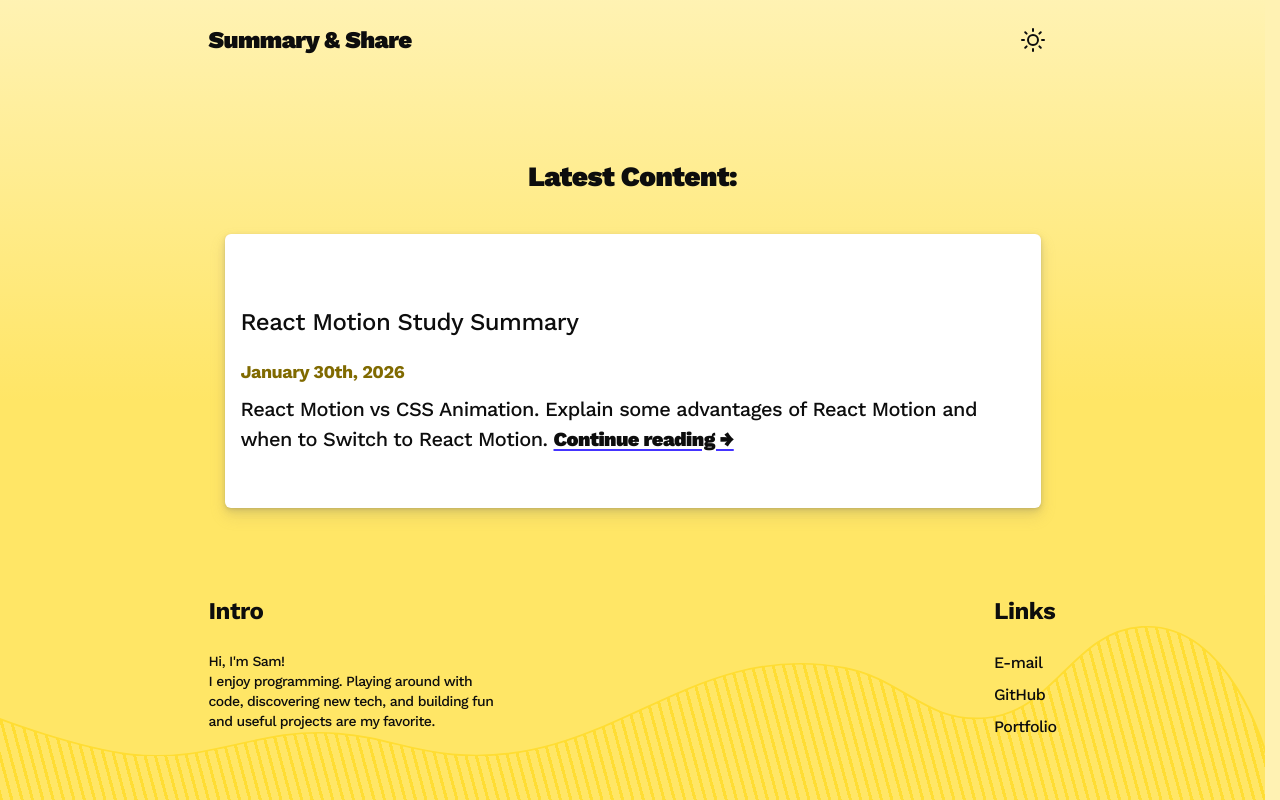
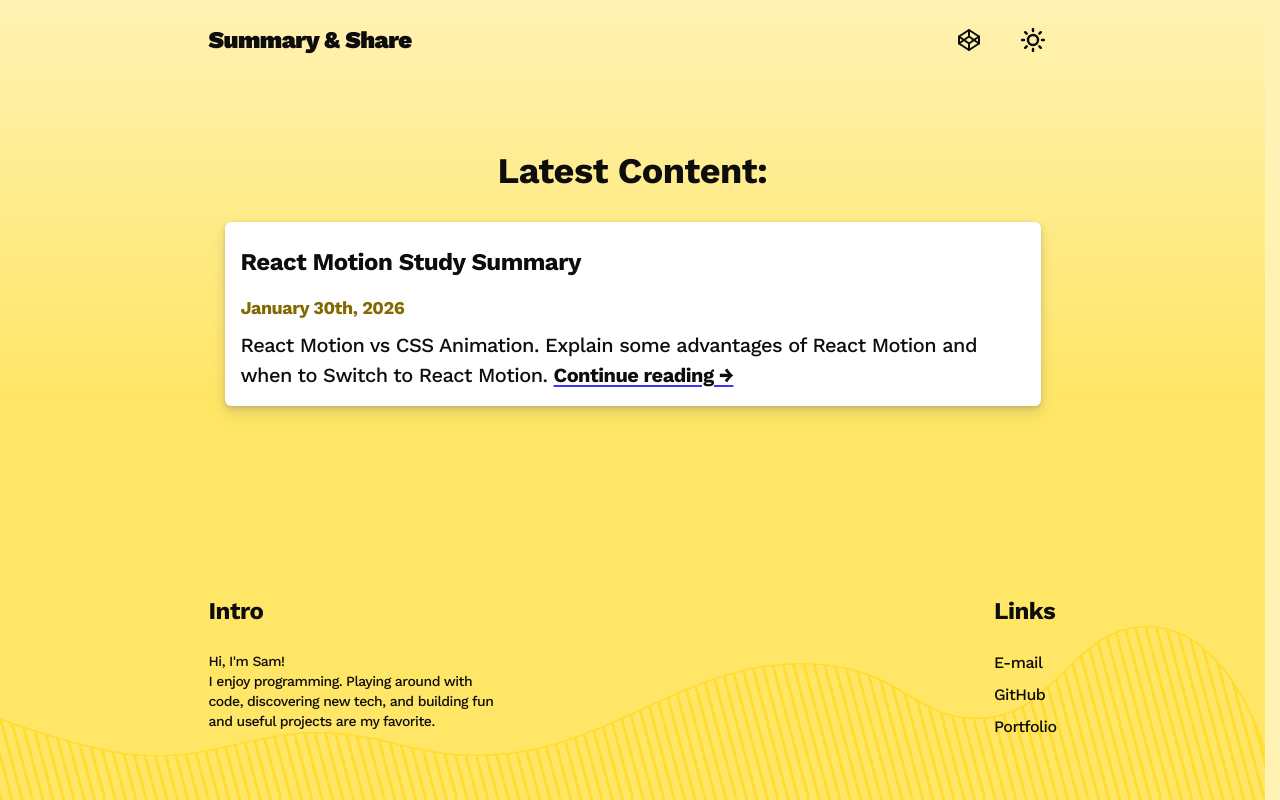
Before and after one commit to Lam-Big-Water/sam-blog-v2, a Next.js app: page / in a window 1280 px wide. Built offline with nearby package versions, Linux system fonts and the light colour scheme; no server answers; a web font is replaced by a local one.

Commit message:
refactor: adjust tag name and styles

```diff
--- a/src/app/_components/card.tsx
+++ b/src/app/_components/card.tsx
@@ -12,19 +12,25 @@ const Card = ({ slug, title, abstract, publishedOn }: PostType) => {
   const href = `/${slug}`;
   const humanizeDate = format(new Date(publishedOn), "MMMM do, yyyy");
   return (
-    <div className="p-4 rounded-md bg-primary-contrast shadow-card">
-      <h3 className="text-2xl font-bold py-2 hover:text-primary-300">
-        <Link href={href}>{title}</Link>
-      </h3>
+    <div className="flex flex-col p-4 rounded-md bg-primary-contrast shadow-card">
+      <Link
+        className="text-2xl font-bold py-2 hover:text-primary-300"
+        href={href}
+      >
+        {title}
+      </Link>
       <time
         dateTime={publishedOn}
         className="text-decorative-900 font-bold text-lg py-2"
       >
         {humanizeDate}
       </time>
-      <p className="font-medium py-2">
-        {abstract} {" "}
-        <Link className="underline font-black decoration-primary-500" href={href}>
+      <p className="m-0">
+        {abstract}{" "}
+        <Link
+          className="underline font-bold decoration-primary-500"
+          href={href}
+        >
           Continue reading →
         </Link>
       </p>
--- a/src/app/_components/header.tsx
+++ b/src/app/_components/header.tsx
@@ -1,7 +1,8 @@
 "use client";
 
 import React from "react";
-import { Rss, Sun, Moon } from "react-feather";
+import Link from "next/link";
+import { Codepen, Sun, Moon } from "react-feather";
 import Logo from "./logo";
 import Cookie from "js-cookie";
 
@@ -29,8 +30,9 @@ const Header = ({initialTheme}: {initialTheme: "light" | "dark"}) => {
       <Logo />
 
       <div className="flex gap-4 items-center">
+        <Link className="bg-transparent w-12 h-12 flex justify-center items-center rounded-full cursor-pointer transition-colors duration-200 hover:bg-decorative-100" href="/showroom"><Codepen size={24} strokeWidth={2}/></Link>
         <button onClick={handleClick} className="bg-transparent w-12 h-12 flex justify-center items-center rounded-full cursor-pointer transition-colors duration-200 hover:bg-decorative-100">
-          {theme === "light" ? <Sun /> : <Moon />}
+          {theme === "light" ? <Sun size={24} strokeWidth={2.5}/> : <Moon size={24} strokeWidth={2.5}/>}
         </button>
       </div>
     </div>
--- a/src/app/page.tsx
+++ b/src/app/page.tsx
@@ -5,9 +5,9 @@ import {getBlogPostsList} from '@/helper/file-helper';
 const Home = async () => {
   const postsList = await getBlogPostsList();
   return (
-    <div className="w-full max-w-220 py-16 px-8 m-auto flex flex-col items-center font-medium">
+    <div className="w-full max-w-220 py-16 px-8 mx-auto flex flex-col items-center font-medium">
       <div className="flex flex-col items-center gap-6">
-        <h2 className="text-3xl font-black mt-4 mb-4 -leading-2">Latest Content:</h2>
+        <h1 className="">Latest Content:</h1>
         {postsList.map(({slug, ...delegated}) => (
           <Card key={slug} slug={slug} {...delegated}/>
         ))}
```
